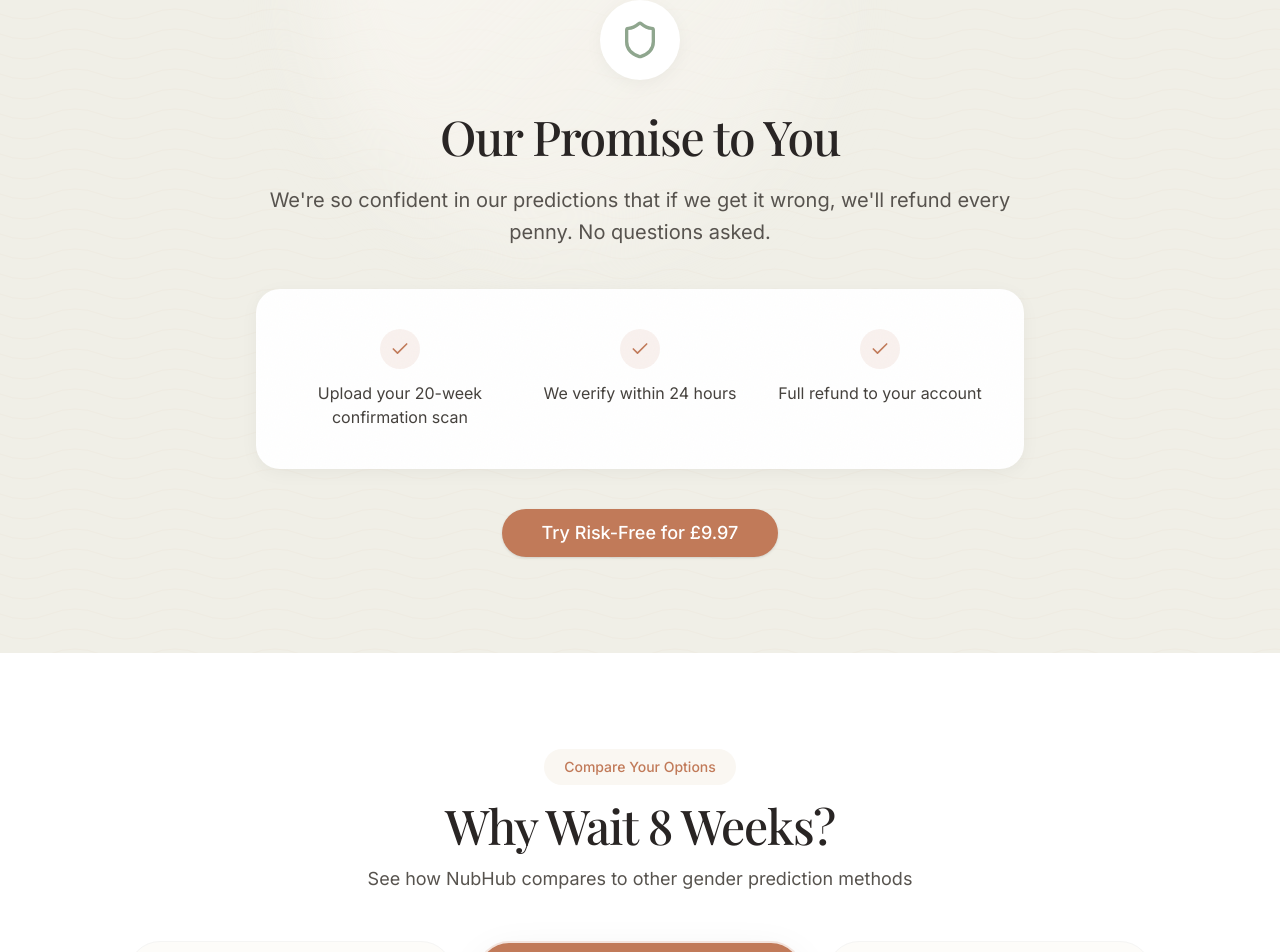
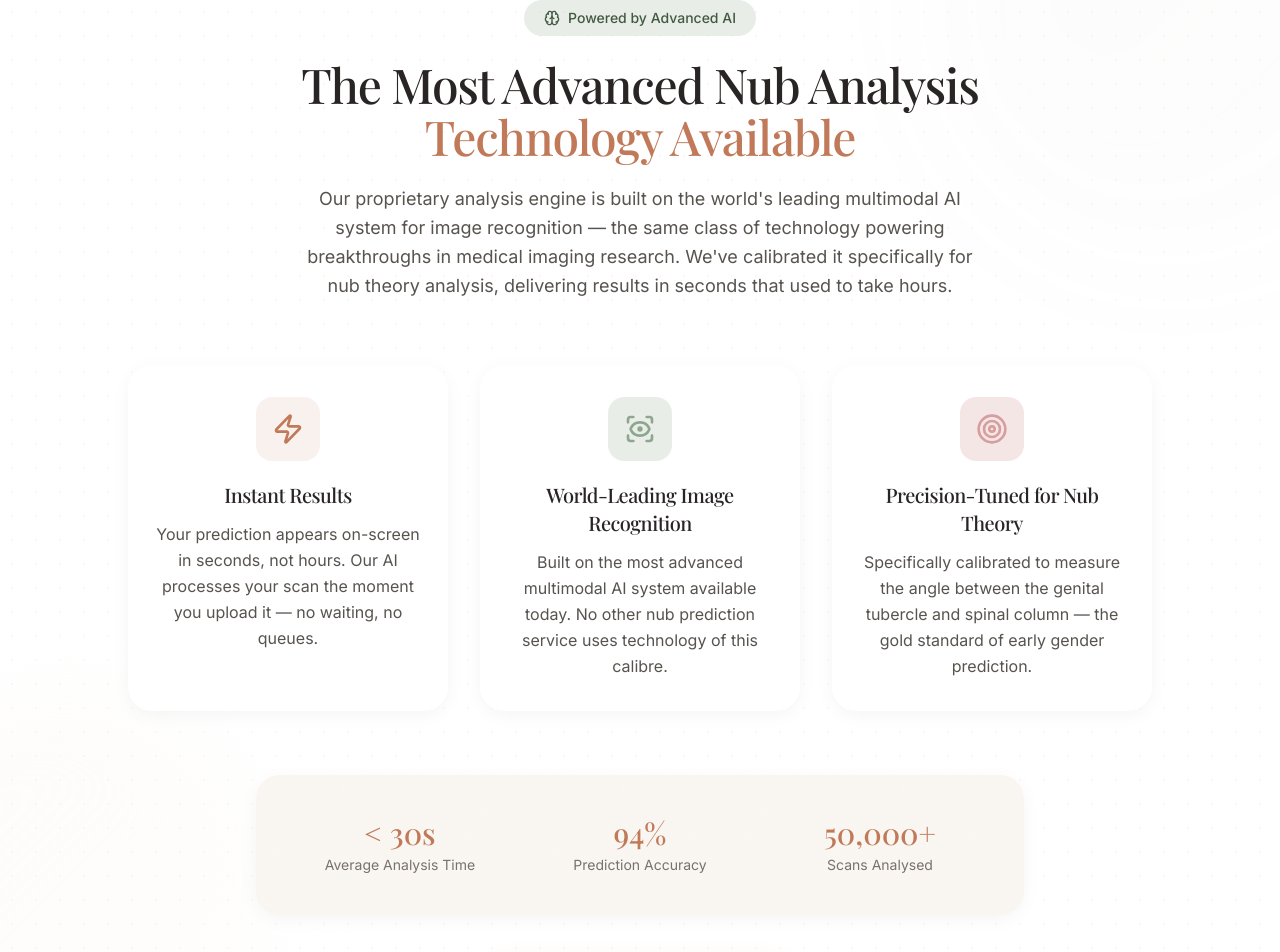
Before and after one commit to Bezzin/NubHub, a Next.js app: page / in a window 1280 px wide. Shown: the part 2720-3672 px from the top of the page. Built offline with nearby package versions, Linux system fonts and the light colour scheme.

Commit message:
feat: add AI technology section to homepage
Prominent section selling instant AI analysis as key differentiator.
Highlights world-leading image recognition, instant results, and
precision nub angle measurement without naming the underlying model.

```diff
--- a/app/page.tsx
+++ b/app/page.tsx
@@ -5,7 +5,8 @@ import { useSearchParams } from 'next/navigation';
 import { motion } from 'framer-motion';
 import {
   Check, ArrowRight, Clock, Shield, Heart, Sparkles,
-  Zap, Lock, Award, Users, Star, AlertCircle, Loader2
+  Zap, Lock, Award, Users, Star, AlertCircle, Loader2,
+  Brain, ScanEye, Target
 } from 'lucide-react';
 import { Button } from '@/components/ui/button';
 import { Card, CardContent } from '@/components/ui/card';
@@ -340,6 +341,114 @@ function HomeContent() {
         </div>
       </section>
 
+      {/* AI TECHNOLOGY SECTION */}
+      <section className="py-24 bg-white relative overflow-hidden">
+        {/* Decorative elements */}
+        <div className="blob-sage w-[500px] h-[500px] -top-32 -right-40 opacity-40" />
+        <div className="blob-cream w-[400px] h-[400px] bottom-0 -left-32 opacity-50" />
+        <div className="absolute inset-0 texture-dots opacity-30 pointer-events-none" />
+
+        <div className="container mx-auto px-4 relative">
+          <motion.div
+            initial={{ opacity: 0, y: 20 }}
+            whileInView={{ opacity: 1, y: 0 }}
+            viewport={{ once: true }}
+            className="text-center max-w-3xl mx-auto mb-16"
+          >
+            <span className="inline-flex items-center gap-2 px-5 py-2 bg-sage/20 text-sage-700 rounded-full text-sm font-medium mb-6">
+              <Brain className="w-4 h-4" />
+              Powered by Advanced AI
+            </span>
+            <h2 className="text-4xl md:text-5xl font-serif font-medium mb-6 text-stone-800">
+              The Most Advanced Nub Analysis
+              <span className="block text-terracotta mt-1">Technology Available</span>
+            </h2>
+            <p className="text-lg text-stone-600 leading-relaxed max-w-2xl mx-auto">
+              Our proprietary analysis engine is built on the world&apos;s leading multimodal AI system
+              for image recognition — the same class of technology powering breakthroughs in medical imaging
+              research. We&apos;ve calibrated it specifically for nub theory analysis, delivering results
+              in seconds that used to take hours.
+            </p>
+          </motion.div>
+
+          <div className="grid md:grid-cols-3 gap-8 max-w-5xl mx-auto mb-16">
+            {[
+              {
+                icon: Zap,
+                title: 'Instant Results',
+                desc: 'Your prediction appears on-screen in seconds, not hours. Our AI processes your scan the moment you upload it — no waiting, no queues.',
+                color: 'bg-terracotta/10 text-terracotta',
+              },
+              {
+                icon: ScanEye,
+                title: 'World-Leading Image Recognition',
+                desc: 'Built on the most advanced multimodal AI system available today. No other nub prediction service uses technology of this calibre.',
+                color: 'bg-sage/20 text-sage',
+              },
+              {
+                icon: Target,
+                title: 'Precision-Tuned for Nub Theory',
+                desc: 'Specifically calibrated to measure the angle between the genital tubercle and spinal column — the gold standard of early gender prediction.',
+                color: 'bg-blush-100 text-blush-300',
+              },
+            ].map((item, index) => (
+              <motion.div
+                key={item.title}
+                initial={{ opacity: 0, y: 20 }}
+                whileInView={{ opacity: 1, y: 0 }}
+                viewport={{ once: true }}
+                transition={{ delay: index * 0.1 }}
+              >
+                <Card className="h-full bg-white border-0 shadow-soft rounded-3xl overflow-hidden group hover:shadow-soft-lg transition-shadow relative">
+                  <div className="absolute inset-0 texture-noise opacity-30" />
+                  <CardContent className="pt-8 pb-8 text-center relative">
+                    <div className={`w-16 h-16 ${item.color} rounded-2xl flex items-center justify-center mx-auto mb-5 group-hover:scale-105 transition-transform`}>
+                      <item.icon className="w-8 h-8" />
+                    </div>
+                    <h3 className="text-xl font-serif font-medium mb-3 text-stone-800">{item.title}</h3>
+                    <p className="text-stone-600 leading-relaxed">{item.desc}</p>
+                  </CardContent>
+                </Card>
+              </motion.div>
+            ))}
+          </div>
+
+          {/* Stats bar */}
+          <motion.div
+            initial={{ opacity: 0, y: 20 }}
+            whileInView={{ opacity: 1, y: 0 }}
+            viewport={{ once: true }}
+            className="max-w-3xl mx-auto"
+          >
+            <div className="bg-cream-100 rounded-3xl p-8 md:p-10 shadow-soft relative overflow-hidden texture-grain">
+              <div className="grid grid-cols-3 gap-6 md:gap-8 relative">
+                {[
+                  { value: '< 30s', label: 'Average Analysis Time' },
+                  { value: '94%', label: 'Prediction Accuracy' },
+                  { value: '50,000+', label: 'Scans Analysed' },
+                ].map((stat, index) => (
+                  <div key={stat.label} className="text-center">
+                    <div className="text-2xl md:text-3xl font-serif font-medium text-terracotta mb-1">{stat.value}</div>
+                    <div className="text-xs md:text-sm text-stone-500">{stat.label}</div>
+                  </div>
+                ))}
+              </div>
+            </div>
+          </motion.div>
+
+          <motion.div
+            initial={{ opacity: 0, y: 20 }}
+            whileInView={{ opacity: 1, y: 0 }}
+            viewport={{ once: true }}
+            className="text-center mt-10"
+          >
+            <Button onClick={scrollToPricing} className="bg-terracotta hover:bg-terracotta/90 text-white rounded-full px-10 py-6 text-lg shadow-warm">
+              Get Your Instant Prediction
+            </Button>
+          </motion.div>
+        </div>
+      </section>
+
       {/* GUARANTEE SECTION - With waves texture */}
       <section className="py-24 bg-sage/10 texture-waves relative overflow-hidden">
         {/* Decorative elements */}
```
